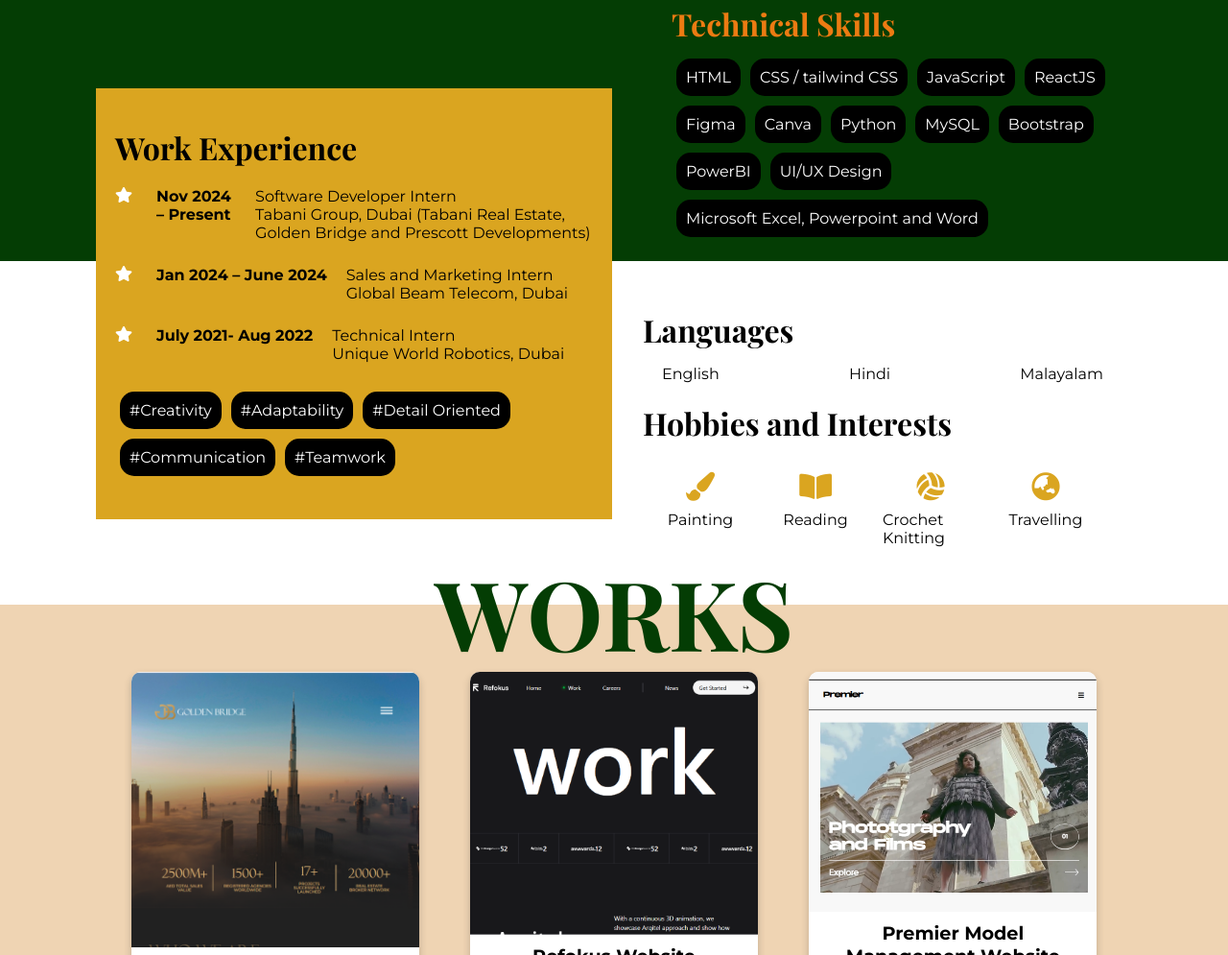
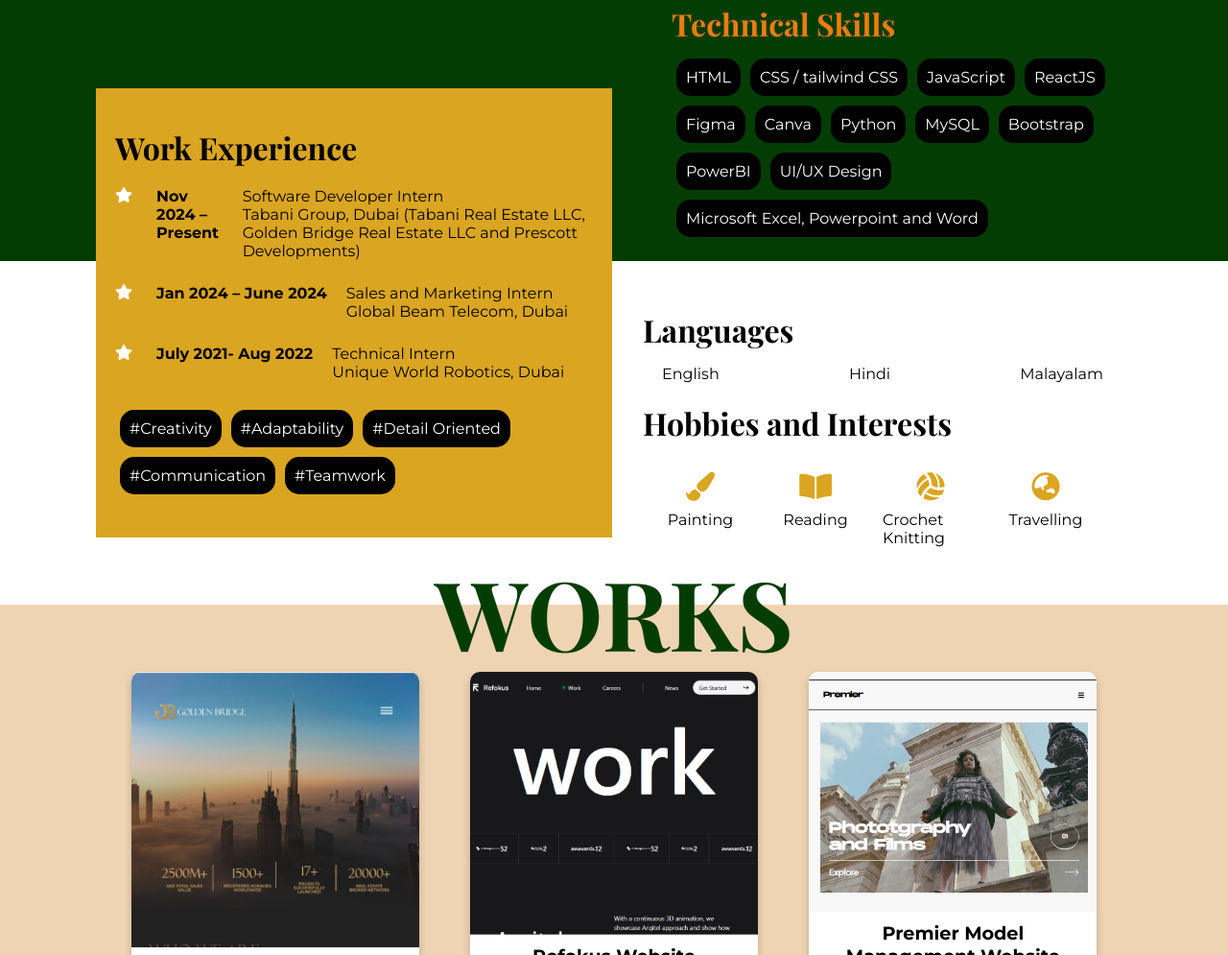
Before and after one commit to rif2002/portfolio, a plain HTML site: page index.html in a window 1280 px wide. Shown: the part 1337-2332 px from the top of the page at 96% size. Drawn offline with nearby package versions, Linux system fonts and the light colour scheme; a web font is replaced by a local one.

Commit message:
Update index.html

```diff
--- a/index.html
+++ b/index.html
@@ -153,7 +153,7 @@
                     <i class="fas fa-star"></i>
                     <div class="minili">
                         <span>Nov 2024 – Present </span>
-                        <p>Software Developer Intern <br>Tabani Group, Dubai (Tabani Real Estate, Golden Bridge and Prescott Developments)</p>
+                        <p>Software Developer Intern <br>Tabani Group, Dubai (Tabani Real Estate LLC, Golden Bridge Real Estate LLC and Prescott Developments)</p>
                        </div>
                 </li>
                 <li class="lione">
```
